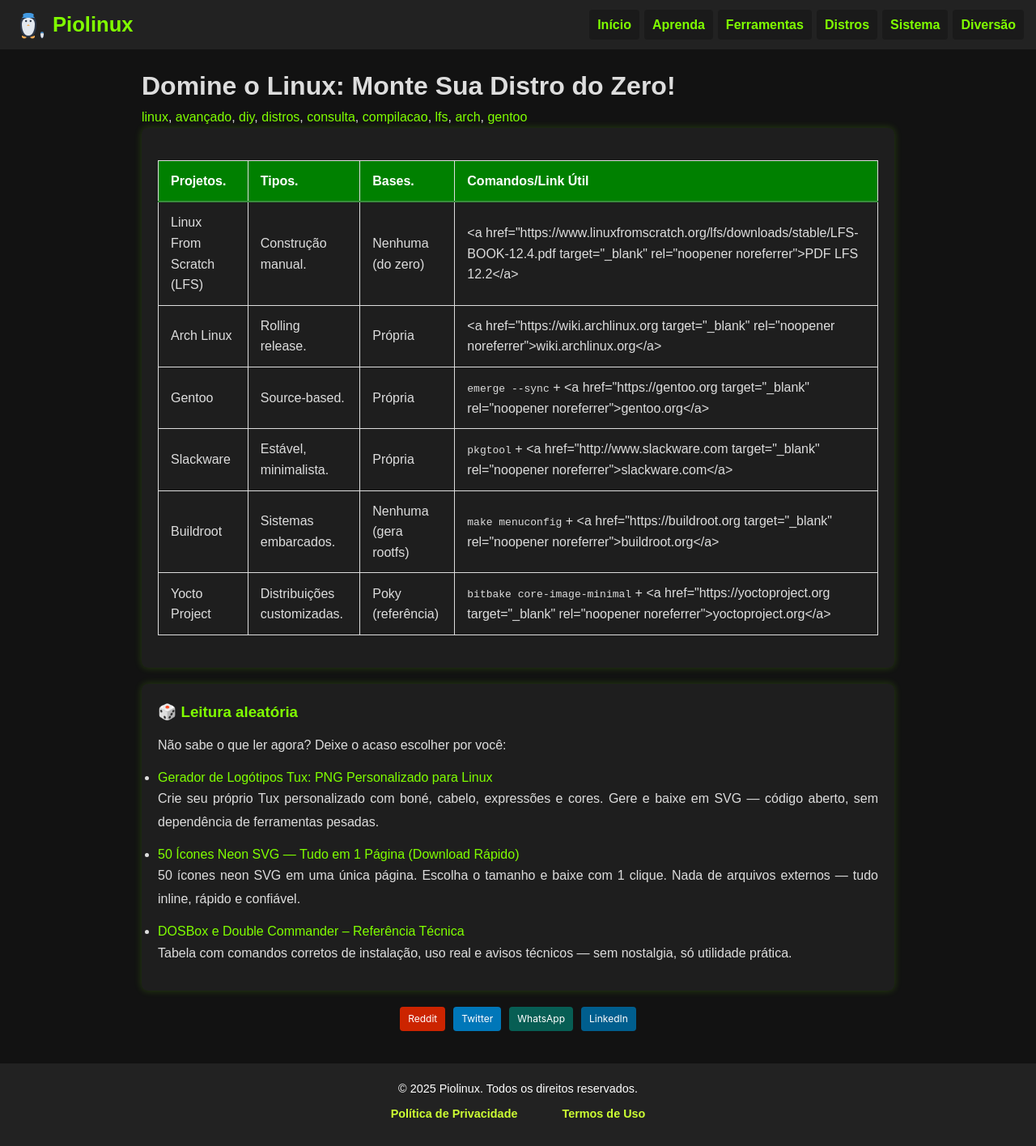
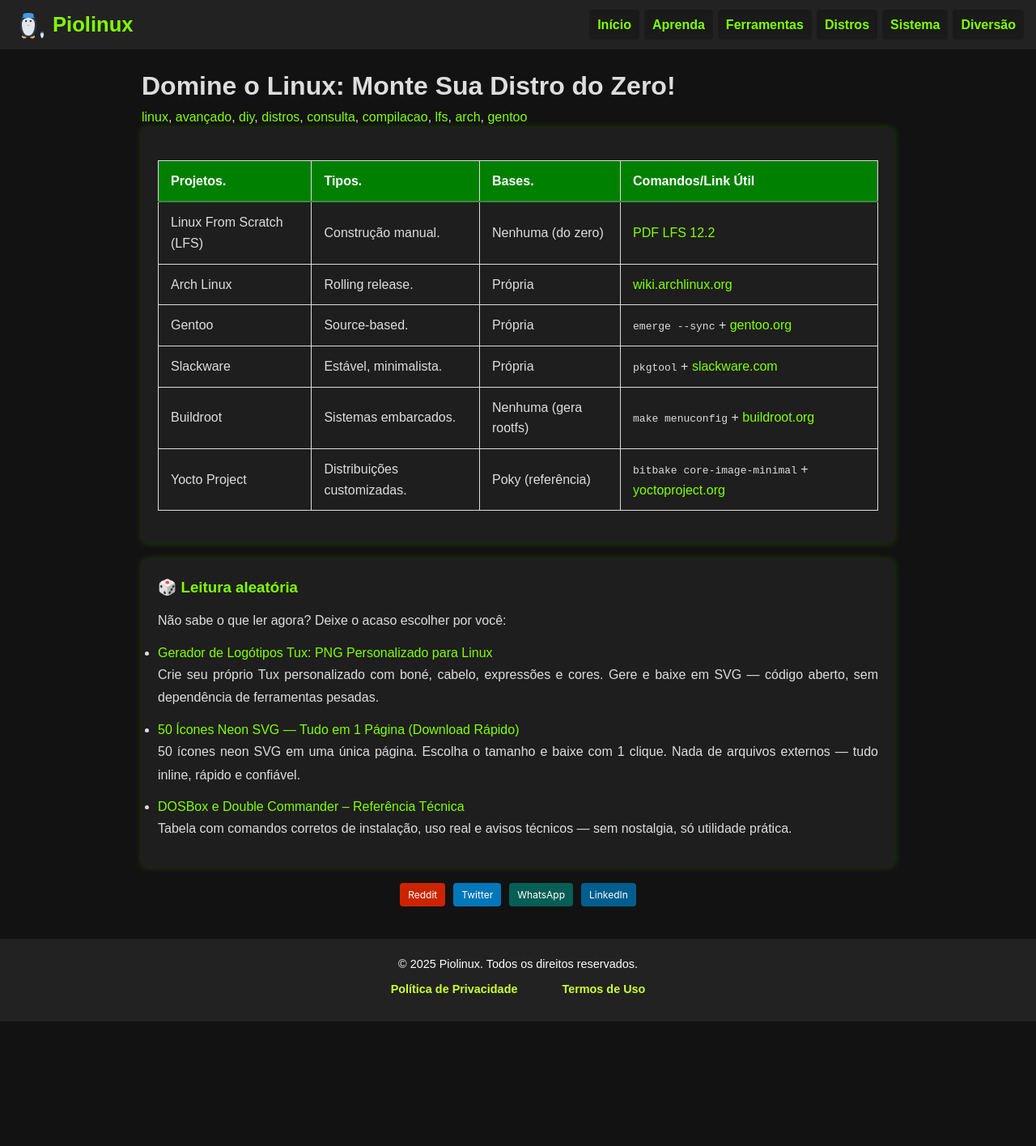
Before and after one commit to Piolinux/piolinux-site, a Jekyll site: the page built from _pages/_distros/distros-avancado.md, in a window 1280 px wide. Shown: the whole page at 81% size. Built offline with Jekyll 4.4.1, drawn with Linux system fonts in a browser that asks for light colours; after the commit the page ends 1262 px from its top, so only the background shows below that.

Commit message:
Update distros-avancado.md

```diff
--- a/_pages/_distros/distros-avancado.md
+++ b/_pages/_distros/distros-avancado.md
@@ -42,37 +42,37 @@ permalink: /distros/avancado/
       <td data-label="Projeto">Linux From Scratch (LFS)</td>
       <td data-label="Tipo">Construção manual.</td>
       <td data-label="Base">Nenhuma (do zero)</td>
-      <td data-label="Comando/Link Útil"><a href="https://www.linuxfromscratch.org/lfs/downloads/stable/LFS-BOOK-12.4.pdf target="_blank" rel="noopener noreferrer">PDF LFS 12.2</a></td>
+      <td data-label="Comando/Link Útil"><a href="https://www.linuxfromscratch.org/lfs/downloads/stable/LFS-BOOK-12.4.pdf" target="_blank" rel="noopener noreferrer">PDF LFS 12.2</a></td>
     </tr>
     <tr>
       <td data-label="Projeto">Arch Linux</td>
       <td data-label="Tipo">Rolling release.</td>
       <td data-label="Base">Própria</td>
-      <td data-label="Comando/Link Útil"><a href="https://wiki.archlinux.org target="_blank" rel="noopener noreferrer">wiki.archlinux.org</a></td>
+      <td data-label="Comando/Link Útil"><a href="https://wiki.archlinux.org" target="_blank" rel="noopener noreferrer">wiki.archlinux.org</a></td>
     </tr>
     <tr>
       <td data-label="Projeto">Gentoo</td>
       <td data-label="Tipo">Source-based.</td>
       <td data-label="Base">Própria</td>
-      <td data-label="Comando/Link Útil"><code>emerge --sync</code> + <a href="https://gentoo.org target="_blank" rel="noopener noreferrer">gentoo.org</a></td>
+      <td data-label="Comando/Link Útil"><code>emerge --sync</code> + <a href="https://gentoo.org" target="_blank" rel="noopener noreferrer">gentoo.org</a></td>
     </tr>
     <tr>
       <td data-label="Projeto">Slackware</td>
       <td data-label="Tipo">Estável, minimalista.</td>
       <td data-label="Base">Própria</td>
-      <td data-label="Comando/Link Útil"><code>pkgtool</code> + <a href="http://www.slackware.com target="_blank" rel="noopener noreferrer">slackware.com</a></td>
+      <td data-label="Comando/Link Útil"><code>pkgtool</code> + <a href="http://www.slackware.com" target="_blank" rel="noopener noreferrer">slackware.com</a></td>
     </tr>
     <tr>
       <td data-label="Projeto">Buildroot</td>
       <td data-label="Tipo">Sistemas embarcados.</td>
       <td data-label="Base">Nenhuma (gera rootfs)</td>
-      <td data-label="Comando/Link Útil"><code>make menuconfig</code> + <a href="https://buildroot.org target="_blank" rel="noopener noreferrer">buildroot.org</a></td>
+      <td data-label="Comando/Link Útil"><code>make menuconfig</code> + <a href="https://buildroot.org" target="_blank" rel="noopener noreferrer">buildroot.org</a></td>
     </tr>
     <tr>
       <td data-label="Projeto">Yocto Project</td>
       <td data-label="Tipo">Distribuições customizadas.</td>
       <td data-label="Base">Poky (referência)</td>
-      <td data-label="Comando/Link Útil"><code>bitbake core-image-minimal</code> + <a href="https://yoctoproject.org target="_blank" rel="noopener noreferrer">yoctoproject.org</a></td>
+      <td data-label="Comando/Link Útil"><code>bitbake core-image-minimal</code> + <a href="https://yoctoproject.org" target="_blank" rel="noopener noreferrer">yoctoproject.org</a></td>
     </tr>
   </tbody>
 </table>
```
